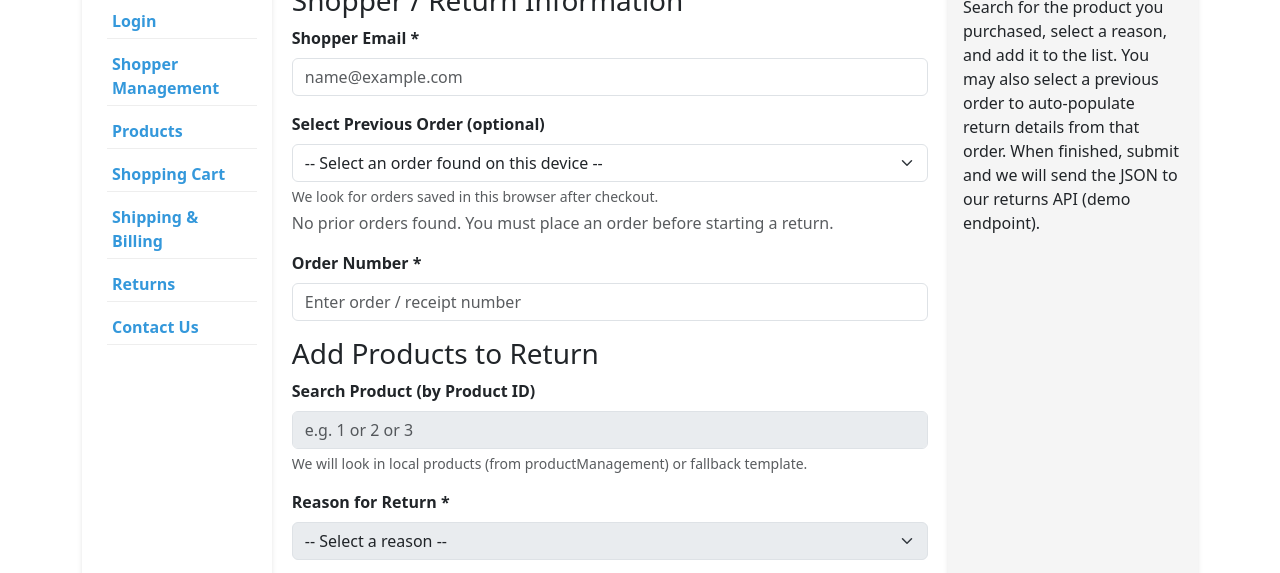
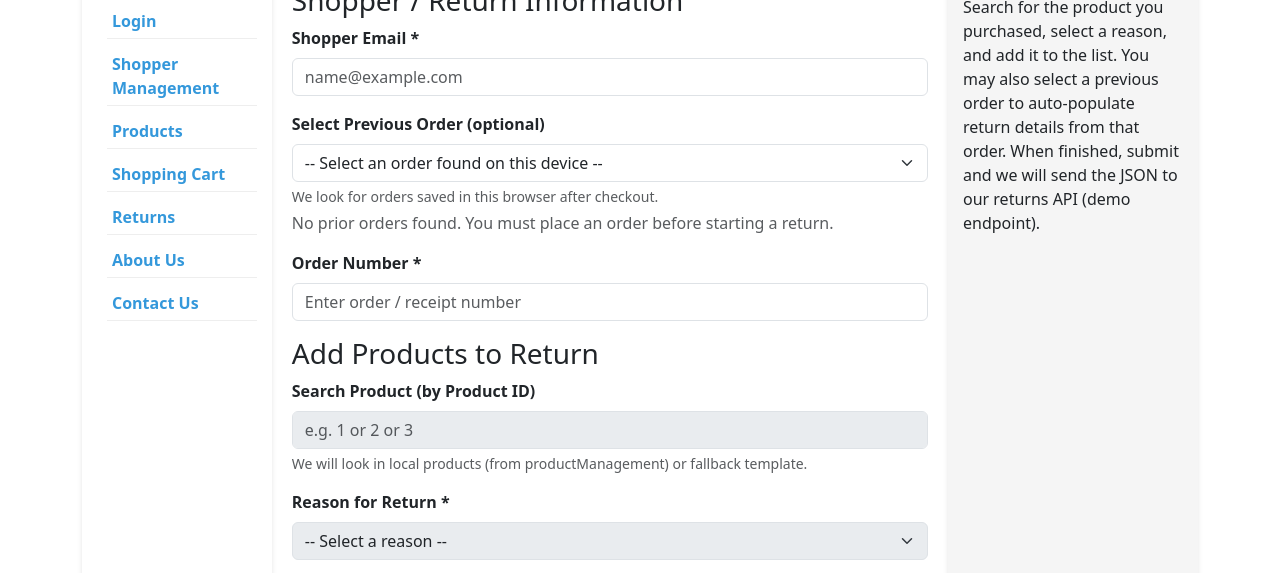
Before and after one commit to bxs5681/IST256_Team2, a plain HTML site: page handleReturns.html in a window 1280 px wide. Shown: the part 227-800 px from the top of the page. Drawn offline with nearby package versions, Linux system fonts and the light colour scheme.

Commit message:
nav fixes

```diff
--- a/handleReturns.html
+++ b/handleReturns.html
@@ -34,14 +34,14 @@
 
 <div class="container">
     <nav>
-        <ul style="padding-left: 10px;">
+        <ul style = "padding-left: 10px;">
             <li><a href="index.html">Home</a></li>
             <li><a href="signup.html">Login</a></li>
             <li><a href="shopper.html">Shopper Management</a></li>
             <li><a href="products.html">Products</a></li>
             <li><a href="shoppingCart.html">Shopping Cart</a></li>
-            <li><a href="shippingAndBilling.html">Shipping &amp; Billing</a></li>
-            <li><a class="active" href="handleReturns.html">Returns</a></li>
+            <li><a href="handleReturns.html">Returns</a></li>
+            <li><a href="#">About Us</a></li>
             <li><a href="#">Contact Us</a></li>
         </ul>
     </nav>
```
Also changed, not shown: index.html (+1 -1 lines), products.html (+2 -1 lines), shippingAndBilling.html (+2 -0 lines), shopper.html (+1 -0 lines), shoppingCart.html (+1 -0 lines), signup.html (+1 -0 lines).
